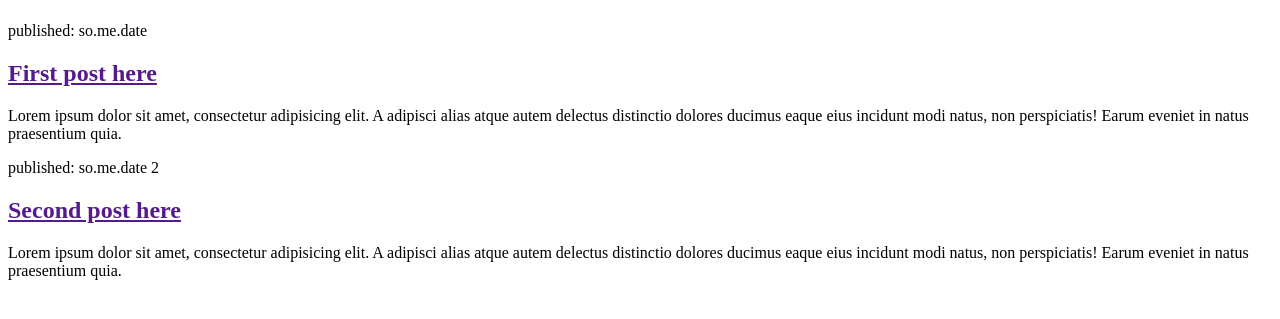
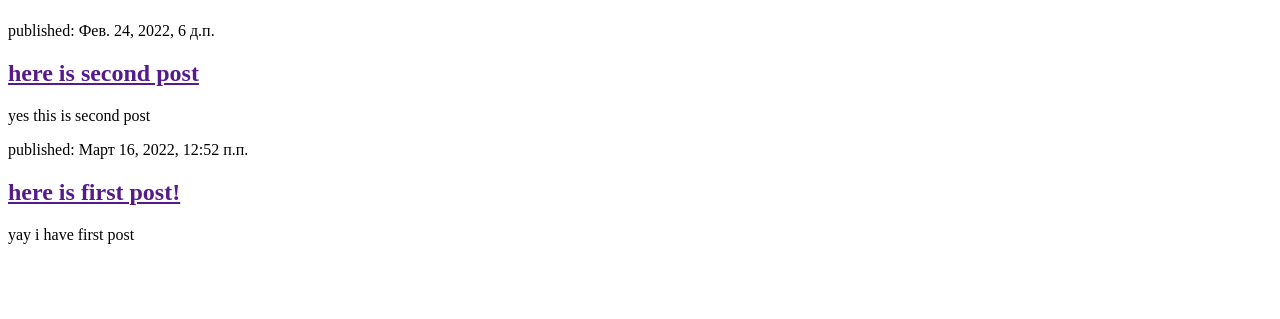
Before and after one commit to CyberPanCake3000/djangoway, a Django app: page / in a window 1280 px wide. Shown: the part 58-377 px from the top of the page. Run offline with Django 3.2, Linux system fonts and the light colour scheme; data comes from the database, SQL or seed files in the repository; both versions use the stored data as it was after the commit.

Commit message:
Added template with dynamic parsing for posts

```diff
--- a/blog/templates/blog/post_list.html
+++ b/blog/templates/blog/post_list.html
@@ -9,16 +9,24 @@
         <h1><a href="/">ИнстаЗаменитель</a></h1>
     </header>
 
+<!--    <article>-->
+<!--        <time>published: so.me.date</time>-->
+<!--        <h2><a href="">First post here</a></h2>-->
+<!--        <p>Lorem ipsum dolor sit amet, consectetur adipisicing elit. A adipisci alias atque autem delectus distinctio dolores ducimus eaque eius incidunt modi natus, non perspiciatis! Earum eveniet in natus praesentium quia.</p>-->
+<!--    </article>-->
+
+<!--    <article>-->
+<!--        <time>published: so.me.date 2</time>-->
+<!--        <h2><a href="">Second post here</a></h2>-->
+<!--        <p>Lorem ipsum dolor sit amet, consectetur adipisicing elit. A adipisci alias atque autem delectus distinctio dolores ducimus eaque eius incidunt modi natus, non perspiciatis! Earum eveniet in natus praesentium quia.</p>-->
+<!--    </article>-->
+{% for post in posts %}
     <article>
-        <time>published: so.me.date</time>
-        <h2><a href="">First post here</a></h2>
-        <p>Lorem ipsum dolor sit amet, consectetur adipisicing elit. A adipisci alias atque autem delectus distinctio dolores ducimus eaque eius incidunt modi natus, non perspiciatis! Earum eveniet in natus praesentium quia.</p>
+        <time>published: {{ post.published_date }}</time>
+        <h2><a href=""> {{ post.title }}</a></h2>
+        <p>{{ post.text|linebreaksbr }}</p>
+
     </article>
-
-    <article>
-        <time>published: so.me.date 2</time>
-        <h2><a href="">Second post here</a></h2>
-        <p>Lorem ipsum dolor sit amet, consectetur adipisicing elit. A adipisci alias atque autem delectus distinctio dolores ducimus eaque eius incidunt modi natus, non perspiciatis! Earum eveniet in natus praesentium quia.</p>
-    </article>
+{% endfor %}
 </body>
 </html>
--- a/blog/views.py
+++ b/blog/views.py
@@ -1,7 +1,10 @@
 from django.shortcuts import render
+from django.utils import timezone
+from .models import Post
 
 # Create your views here.
 
 
 def post_list(request):
-    return render(request, 'blog/post_list.html', {})
+    posts = Post.objects.filter(published_date__lte=timezone.now()).order_by('published_date')
+    return render(request, 'blog/post_list.html', {'posts': posts})
```
Also changed, not shown: db.sqlite3.
